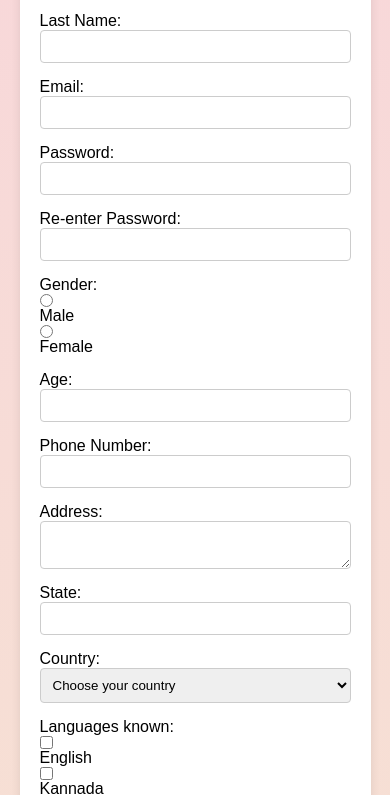
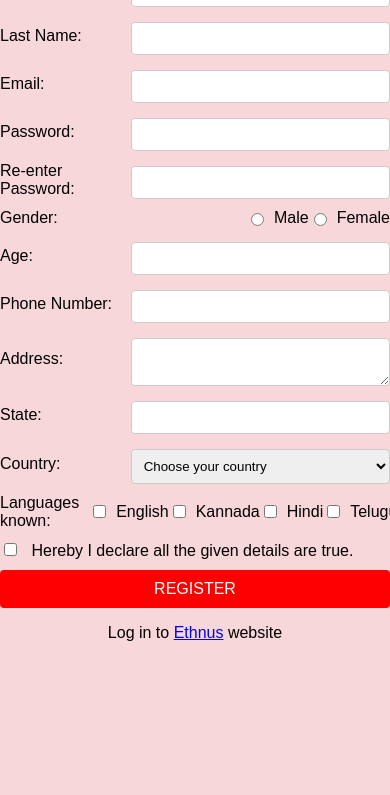
Before and after one commit to VedantVatsa/MernStack, a website: page javascipt/task8.html in a window 390 px wide. Shown: the part 131-926 px from the top of the page. After the commit the page ends 844 px from the top, so only its background shows below. Drawn offline with Linux system fonts and the light colour scheme.

Commit message:
Updated Tasks

```diff
--- a/javascipt/task8.html
+++ b/javascipt/task8.html
@@ -5,40 +5,29 @@
     <meta name="viewport" content="width=device-width, initial-scale=1.0" />
     <title>Registration Form</title>
     <style>
-      /* Normalize CSS for consistency across browsers */
-      * {
-        margin: 0;
-        padding: 0;
-        box-sizing: border-box;
-      }
-
       body {
         font-family: Arial, sans-serif;
         display: flex;
         justify-content: center;
         align-items: center;
-        min-height: 100vh;
-        background: linear-gradient(to bottom, #f8d7da, #f6e1d3);
+
+        background: #f8d7da;
         margin: 0;
       }
       .container {
-        width: 90%;
+        width: 100%;
         max-width: 600px;
         padding: 20px;
-        background-color: white;
-        box-shadow: 0 0 10px rgba(0, 0, 0, 0.1);
-        border-radius: 8px;
       }
       h1 {
         text-align: center;
         color: blue;
-        margin-bottom: 20px;
       }
       .form-group {
         display: flex;
         justify-content: space-between;
         align-items: center;
-        margin-bottom: 15px;
+        margin-bottom: 10px;
         position: relative;
       }
       label {
@@ -54,6 +43,7 @@
       select {
         flex: 2;
         padding: 8px;
+        margin-top: 5px;
         border: 1px solid #ccc;
         border-radius: 4px;
       }
@@ -91,37 +81,12 @@
         border-radius: 4px;
         cursor: pointer;
         font-size: 16px;
-        margin-top: 20px;
       }
       button:hover {
         background-color: darkred;
       }
       p {
         text-align: center;
-        margin-top: 20px;
-      }
-
-      @media (max-width: 768px) {
-        .form-group {
-          flex-direction: column;
-          align-items: flex-start;
-        }
-        label,
-        input[type="text"],
-        input[type="email"],
-        input[type="password"],
-        input[type="number"],
-        input[type="tel"],
-        textarea,
-        select {
-          flex: 1;
-          width: 100%;
-        }
-        .error-message {
-          position: static;
-          margin-left: 0;
-          margin-top: 5px;
-        }
       }
     </style>
   </head>
@@ -232,14 +197,14 @@
           const errorElement = document.getElementById(`${field}Error`);
           if (field === "country") {
             if (input.value === "") {
-              errorElement.style.display = "none";
+              errorElement.style.display = "inline";
               isValid = false;
             } else {
               errorElement.style.display = "none";
             }
           } else if (field === "declaration") {
             if (!input.checked) {
-              errorElement.style.display = "none";
+              errorElement.style.display = "inline";
               isValid = false;
             } else {
               errorElement.style.display = "none";
```
Also changed, not shown: bootstraptask/task5.html (+1 -1 lines).
